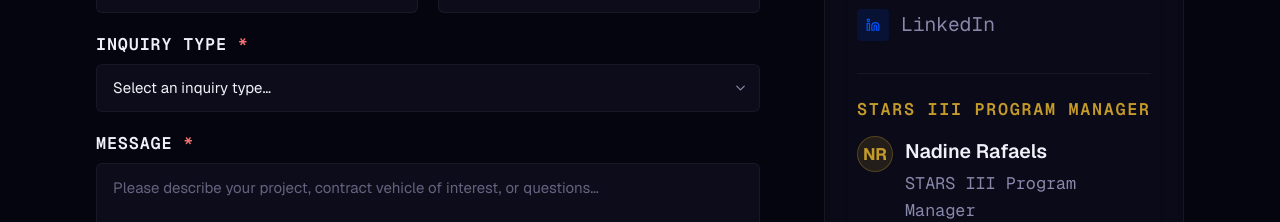
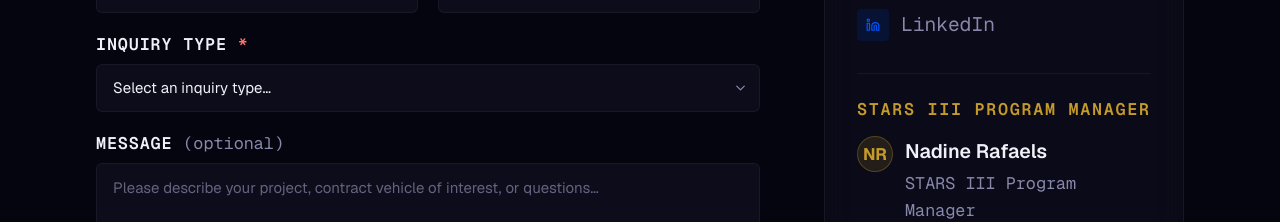
Before and after one commit to akadaan310/axcendinc, a Next.js app: page /contact in a window 1280 px wide. Shown: the part 800-1022 px from the top of the page. Built offline with nearby package versions, Linux system fonts and the light colour scheme.

Commit message:
fixed contact form

```diff
--- a/app/api/contact/route.ts
+++ b/app/api/contact/route.ts
@@ -8,7 +8,7 @@ export async function POST(request: NextRequest) {
     const { name, organization, email, phone, inquiryType, message, num1, num2, op, captchaAnswer } = body;
 
     // Validate required fields
-    if (!name || !organization || !email || !inquiryType || !message || !captchaAnswer) {
+    if (!name || !organization || !email || !inquiryType || !captchaAnswer) {
       return NextResponse.json(
         { error: 'Missing required fields' },
         { status: 400 }
@@ -34,7 +34,8 @@ export async function POST(request: NextRequest) {
     }
 
     const { data, error } = await resend.emails.send({
-      from: 'Axcend Website <contact@axcendinc.com>',
+      // For local testing without a verified domain, use Resend's test sender
+      from: 'Axcend Website <onboarding@resend.dev>',
       to: ['info@axcendinc.com'],
       replyTo: email,
       subject: `New Inquiry: ${inquiryType} — ${name} (${organization})`,
@@ -73,7 +74,7 @@ export async function POST(request: NextRequest) {
 
           <div style="margin-top: 24px; padding-top: 24px; border-top: 1px solid rgba(255,255,255,0.08);">
             <p style="color: #8888AA; font-size: 12px; text-transform: uppercase; letter-spacing: 1px; margin: 0 0 12px;">Message</p>
-            <p style="color: #F0F0F8; font-size: 14px; line-height: 1.7; margin: 0; white-space: pre-wrap;">${message}</p>
+            <p style="color: #F0F0F8; font-size: 14px; line-height: 1.7; margin: 0; white-space: pre-wrap;">${message || 'No message provided'}</p>
           </div>
 
           <div style="margin-top: 32px; padding-top: 20px; border-top: 1px solid rgba(255,255,255,0.08);">
--- a/app/contact/ContactContent.tsx
+++ b/app/contact/ContactContent.tsx
@@ -17,7 +17,7 @@ const schema = z.object({
   email: z.string().email('Valid email required'),
   phone: z.string().optional(),
   inquiryType: z.string().min(1, 'Please select an inquiry type'),
-  message: z.string().min(20, 'Please provide more detail (min 20 characters)'),
+  message: z.string().optional(),
   captchaAnswer: z.string().min(1, 'Security answer is required'),
 });
 
@@ -264,7 +264,10 @@ function ContactForm() {
           className="block text-xs font-semibold tracking-wider uppercase mb-2"
           style={{ color: 'var(--text-primary)', fontFamily: 'var(--font-mono)' }}
         >
-          Message <span style={{ color: '#F87171' }}>*</span>
+          Message{' '}
+          <span className="font-normal normal-case" style={{ color: 'var(--text-secondary)', letterSpacing: 0 }}>
+            (optional)
+          </span>
         </label>
         <textarea
           {...register('message')}
@@ -402,7 +405,7 @@ function ContactPanel() {
               <Linkedin size={14} style={{ color: 'var(--accent-blue)' }} />
             </div>
             <a
-              href="https://www.linkedin.com/company/axcend"
+              href="https://www.linkedin.com/search/results/all/?keywords=axcend%2C%20inc.&origin=RICH_QUERY_SUGGESTION&heroEntityKey=urn%3Ali%3Aorganization%3A80851858&position=0"
               target="_blank"
               rel="noopener noreferrer"
               className="text-sm transition-colors hover:text-white"
--- a/components/Footer.tsx
+++ b/components/Footer.tsx
@@ -102,7 +102,7 @@ export default function Footer() {
             </div>
 
             <a
-              href="https://www.linkedin.com/company/axcend"
+              href="https://www.linkedin.com/search/results/all/?keywords=axcend%2C%20inc.&origin=RICH_QUERY_SUGGESTION&heroEntityKey=urn%3Ali%3Aorganization%3A80851858&position=0"
               target="_blank"
               rel="noopener noreferrer"
               className="flex items-center gap-2 text-sm transition-colors hover:text-white"
```
